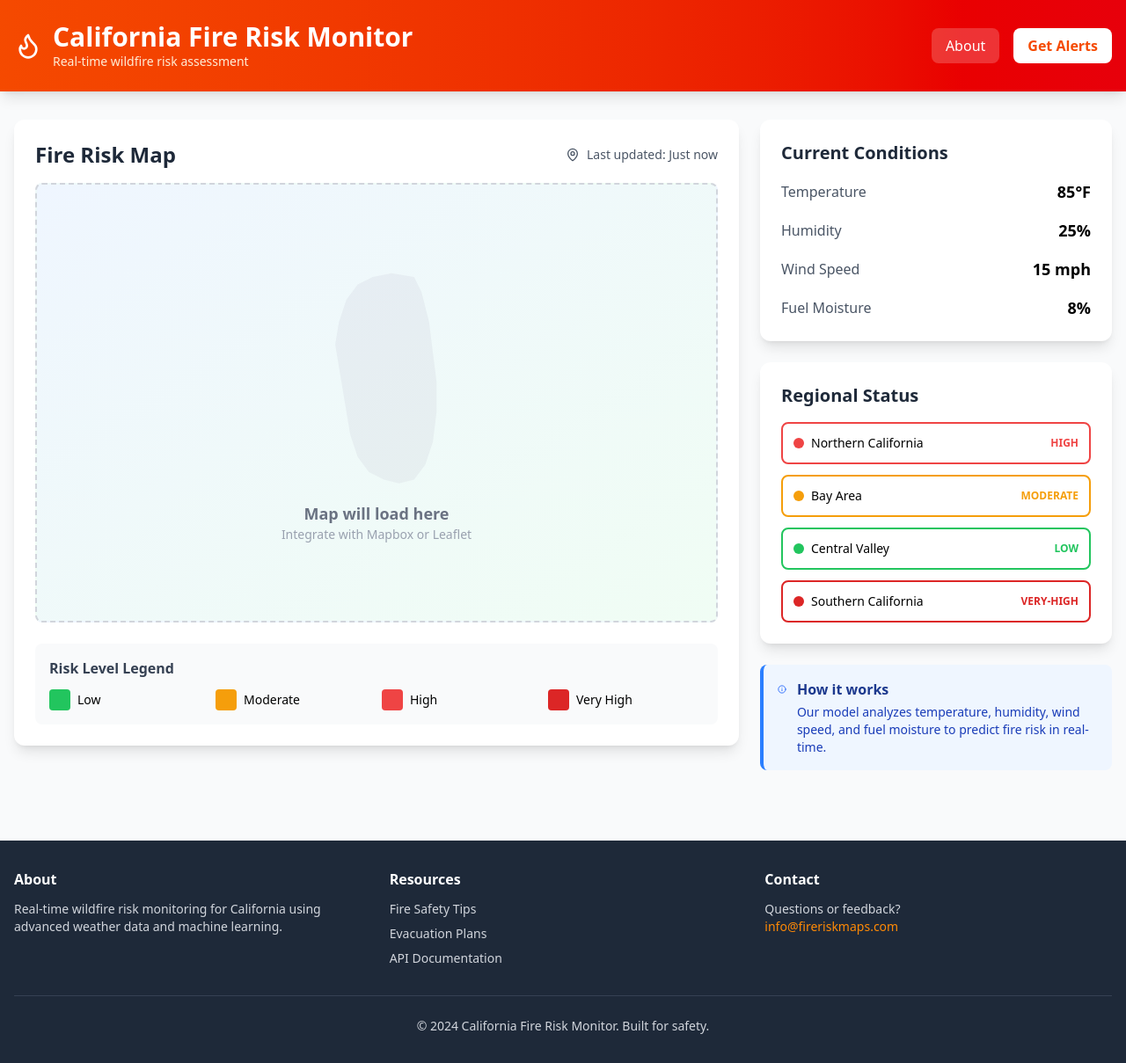
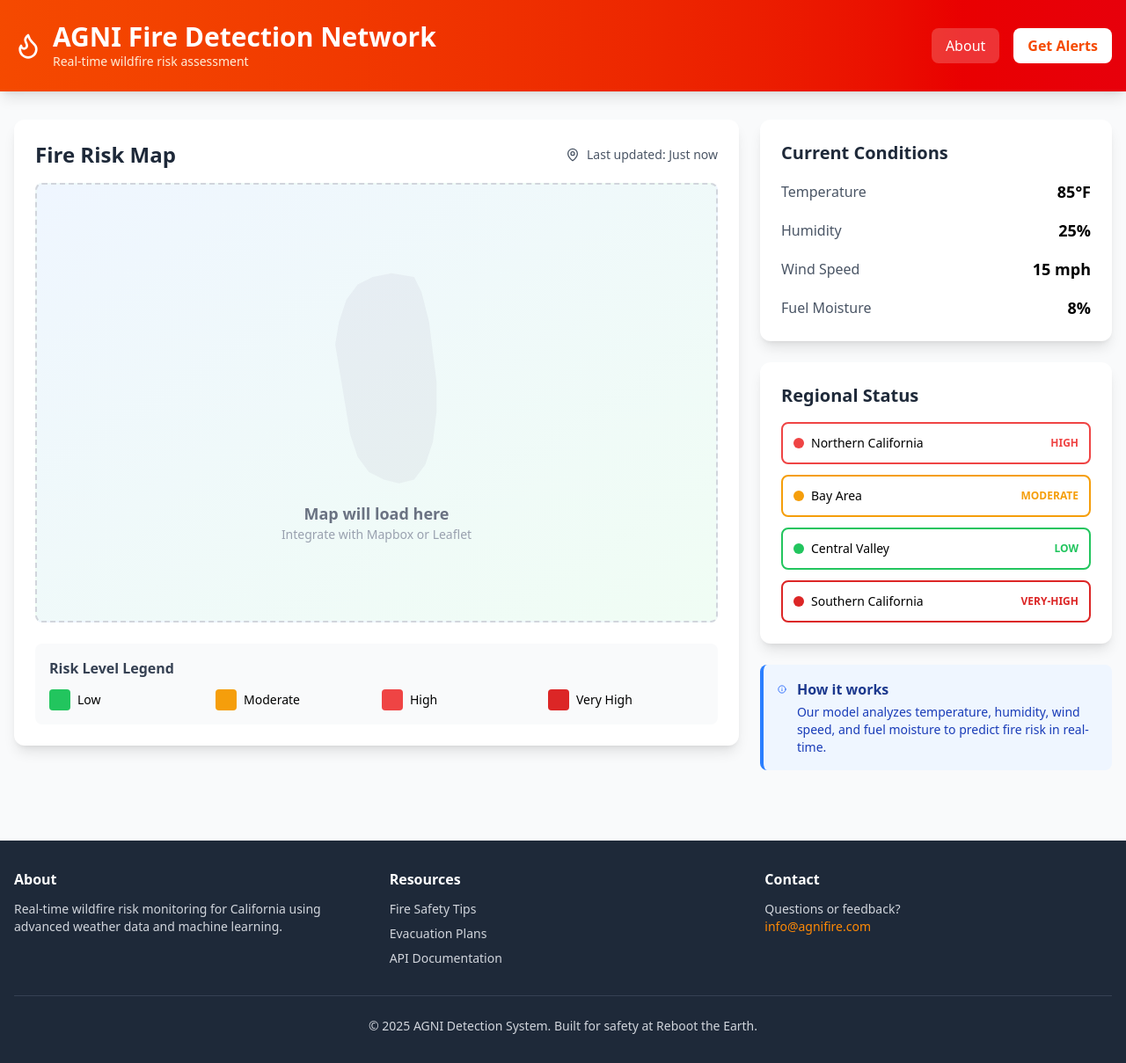
Before and after one commit to beong789/AGNI-Network, a React (Vite) app in the folder agni-frontend/: page / in a window 1280 px wide. Shown: the whole page at 88% size. Built offline with nearby package versions, Linux system fonts and the light colour scheme.

Commit message:
Add README.md and basic changes to webpage

```diff
--- a/agni-frontend/src/Footer.tsx
+++ b/agni-frontend/src/Footer.tsx
@@ -22,14 +22,14 @@ const Footer: React.FC = () => {
             <h4 className="text-white font-semibold mb-3">Contact</h4>
             <p className="text-sm">
               Questions or feedback?<br />
-              <a href="mailto:info@fireriskmaps.com" className="text-orange-400 hover:text-orange-300 transition">
-                info@fireriskmaps.com
+              <a href="mailto:info@agnifire.com" className="text-orange-400 hover:text-orange-300 transition">
+                info@agnifire.com
               </a>
             </p>
           </div>
         </div>
         <div className="border-t border-gray-700 mt-8 pt-6 text-center text-sm">
-          <p>&copy; 2024 California Fire Risk Monitor. Built for safety.</p>
+          <p>&copy; 2025 AGNI Detection System. Built for safety at Reboot the Earth.</p>
         </div>
       </div>
     </footer>
--- a/agni-frontend/src/Header.tsx
+++ b/agni-frontend/src/Header.tsx
@@ -10,15 +10,15 @@ const Header: React.FC = () => {
           <div className="flex items-center gap-3">
             <Flame className="w-8 h-8" />
             <div>
-              <h1 className="text-3xl font-bold">California Fire Risk Monitor</h1>
+              <h1 className="text-3xl font-bold">AGNI Fire Detection Network</h1>
               <p className="text-orange-100 text-sm">Real-time wildfire risk assessment</p>
             </div>
           </div>
           <div className="flex items-center gap-4">
-            <button className="px-4 py-2 bg-white/20 rounded-lg hover:bg-white/30 transition">
+            <button className="px-4 py-2 bg-white/20 rounded-lg hover:bg-white/30 transition cursor-pointer">
               About
             </button>
-            <button className="px-4 py-2 bg-white text-orange-600 rounded-lg font-semibold hover:bg-orange-50 transition">
+            <button className="px-4 py-2 bg-white text-orange-600 rounded-lg font-semibold hover:bg-orange-50 transition cursor-pointer">
               Get Alerts
             </button>
           </div>
```
Also changed, not shown: 1 other file (tests, documents, lock files or other folders).
